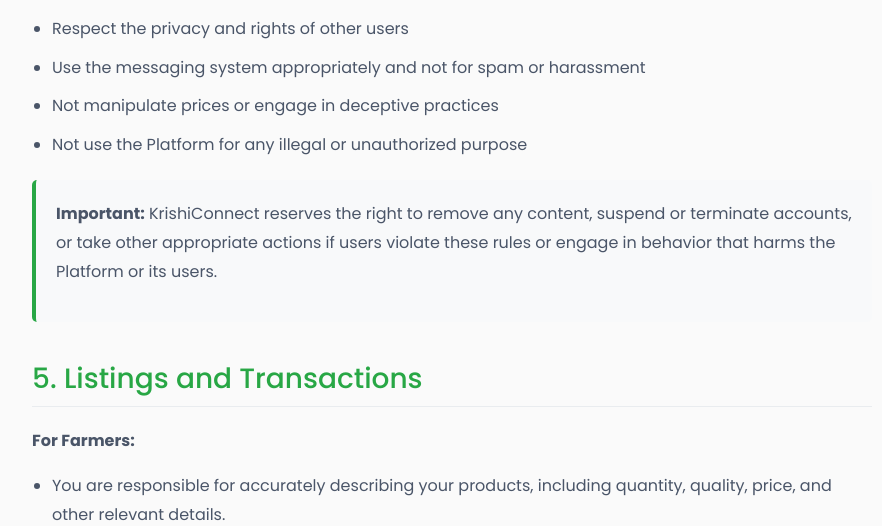
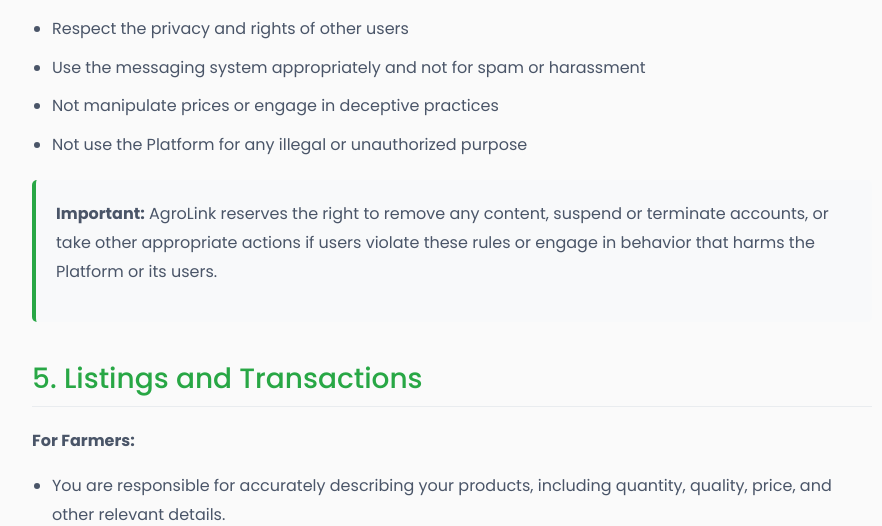
Before and after one commit to SMohammedMaaz/KrishiConnect, a Django app: page /terms-conditions/ in a window 1280 px wide. Shown: the part 1673-2199 px from the top of the page, without its empty margins (188-1070 px from the left). Run offline with Django 4.2, Linux system fonts and the light colour scheme.

Commit message:
Assistant checkpoint: Update project name from KrishiConnect/AgroSphere to AgroLink
Assistant generated file changes:
- krishiconnect/settings.py: Update project name
- static/css/chatbot.css: Update chatbot class names
- templates/base.html: Update chatbot and company references, Update footer text, Update copyright text
- templates/terms_conditions.html: Update terms and conditions title, Update company name in terms
- templates/dashboard/admin_dashboard.html: Update admin dashboard title

---

User prompt:

Whereever KrishiConnect is there or AgroSphere is there change to AgroLink

Replit-Commit-Author: Assistant
Replit-Commit-Session-Id: 8e22e1c5-f31a-4e2a-a9d1-5064ce291197

```diff
--- a/static/css/chatbot.css
+++ b/static/css/chatbot.css
@@ -1,4 +1,4 @@
-/* KrishiConnect Chatbot CSS */
+/* AgroLink Chatbot CSS */
 
 /* Main Chatbot Container */
 .krishibot-container {
--- a/templates/base.html
+++ b/templates/base.html
@@ -213,7 +213,7 @@
         <div class="container">
             <a class="navbar-brand" href="/">
                 <i data-feather="zap" class="text-success me-2"></i>
-                AgroSphere
+                AgroLink
             </a>
             <button class="navbar-toggler" type="button" data-bs-toggle="collapse" data-bs-target="#navbarNav">
                 <span class="navbar-toggler-icon"></span>
@@ -285,8 +285,8 @@
         <div class="container">
             <div class="row">
                 <div class="col-lg-4 mb-4">
-                    <h5>About AgroSphere</h5>
-                    <p>AgroSphere is a revolutionary platform that bridges the gap between farmers and buyers, eliminating middlemen and ensuring fair prices.</p>
+                    <h5>About AgroLink</h5>
+                    <p>AgroLink is a revolutionary platform that bridges the gap between farmers and buyers, eliminating middlemen and ensuring fair prices.</p>
                     <div class="social-links">
                         <a href="#"><i data-feather="facebook"></i></a>
                         <a href="#"><i data-feather="twitter"></i></a>
@@ -334,7 +334,7 @@
             </div>
             <div class="row footer-bottom">
                 <div class="col-md-6 text-center text-md-start">
-                    <p>&copy; 2025 AgroSphere. All rights reserved.</p>
+                    <p>&copy; 2025 AgroLink. All rights reserved.</p>
                 </div>
                 <div class="col-md-6 text-center text-md-end">
                     <p>Made with <i data-feather="heart" class="text-danger" style="width: 16px; height: 16px;"></i> in India</p>
--- a/templates/dashboard/admin_dashboard.html
+++ b/templates/dashboard/admin_dashboard.html
@@ -1,6 +1,6 @@
 {% extends 'base.html' %}
 
-{% block title %}Admin Dashboard - KrishiConnect{% endblock %}
+{% block title %}Admin Dashboard - AgroLink{% endblock %}
 
 {% block extra_css %}
 <style>
--- a/templates/terms_conditions.html
+++ b/templates/terms_conditions.html
@@ -1,6 +1,6 @@
 {% extends 'base.html' %}
 
-{% block title %}Terms and Conditions - KrishiConnect{% endblock %}
+{% block title %}Terms and Conditions - AgroLink{% endblock %}
 
 {% block extra_css %}
 <style>
@@ -107,7 +107,7 @@
         </ul>
 
         <div class="highlight-box">
-            <p><strong>Important:</strong> KrishiConnect reserves the right to remove any content, suspend or terminate accounts, or take other appropriate actions if users violate these rules or engage in behavior that harms the Platform or its users.</p>
+            <p><strong>Important:</strong> AgroLink reserves the right to remove any content, suspend or terminate accounts, or take other appropriate actions if users violate these rules or engage in behavior that harms the Platform or its users.</p>
         </div>
     </div>
 
```
